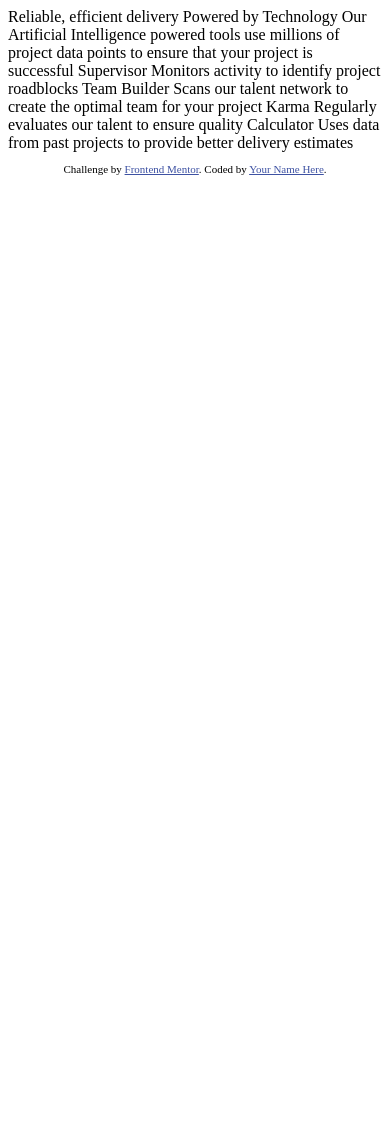
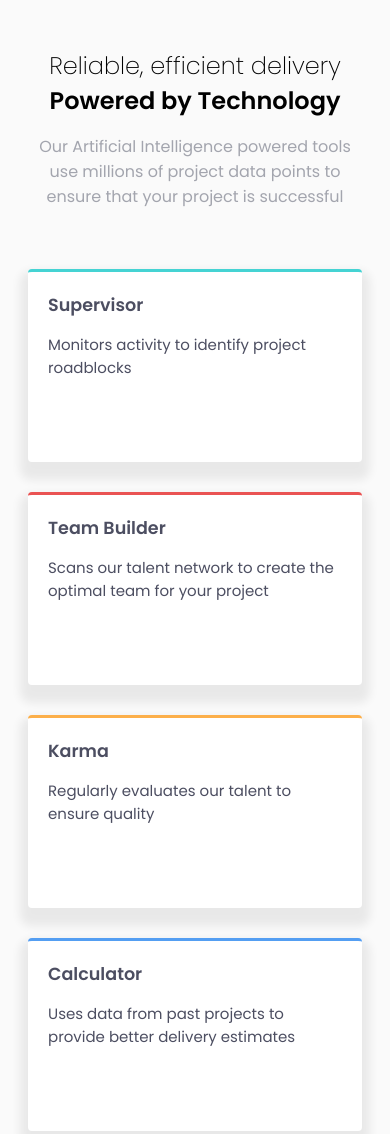
Before and after one commit to lewCodes/Four-Cards, a plain HTML site: page index.html in a window 390 px wide. Shown: the top 1134 px of the page. Before the commit the page ends 844 px from the top, so only its background shows below. Drawn offline with Linux system fonts and the light colour scheme.

Commit message:
Added html elements and mobile-first styling (not responsive)

```diff
--- a/index.html
+++ b/index.html
@@ -3,37 +3,41 @@
 <head>
   <meta charset="UTF-8">
   <meta name="viewport" content="width=device-width, initial-scale=1.0"> <!-- displays site properly based on user's device -->
-
+  <link rel="stylesheet" type="text/css" href="style.css">
   <link rel="icon" type="image/png" sizes="32x32" href="./images/favicon-32x32.png">
+  <link href="https://fonts.googleapis.com/css2?family=Poppins:wght@200;400;600&display=swap" rel="stylesheet">
 
   <title>Frontend Mentor | Four card feature section</title>
 
-  <!-- Feel free to remove these styles or customise in your own stylesheet 👍 -->
-  <style>
-    .attribution { font-size: 11px; text-align: center; }
-    .attribution a { color: hsl(228, 45%, 44%); }
-  </style>
 </head>
 <body>
 
-  Reliable, efficient delivery
-  Powered by Technology
+    <header>
+      <h2 id="first-h2">Reliable, efficient delivery</h2>
+      <h2 id="second-h2">Powered by Technology</h2>
 
-  Our Artificial Intelligence powered tools use millions of project data points
-  to ensure that your project is successful
+      <p>Our Artificial Intelligence powered tools use millions of project data points
+      to ensure that your project is successful</p>
+    </header>
 
-  Supervisor
-  Monitors activity to identify project roadblocks
-
-  Team Builder
-  Scans our talent network to create the optimal team for your project
-
-  Karma
-  Regularly evaluates our talent to ensure quality
-
-  Calculator
-  Uses data from past projects to provide better delivery estimates
-
+    <main>
+      <div class="box box1">
+        <h3 class="box-heading">Supervisor</h3>
+        <p class="box-p">Monitors activity to identify project roadblocks</p>
+      </div>
+      <div class="box box2">
+        <h3 class="box-heading">Team Builder</h3>
+        <p class="box-p">Scans our talent network to create the optimal team for your project</p>
+      </div>
+      <div class="box box3">
+        <h3 class="box-heading">Karma</h3>
+        <p class="box-p">Regularly evaluates our talent to ensure quality</p>
+      </div>
+      <div class="box box4">
+        <h3 class="box-heading">Calculator</h3>
+        <p class="box-p">Uses data from past projects to provide better delivery estimates</p>
+      </div>
+    </main>
 
   <footer>
     <p class="attribution">
--- /dev/null
+++ b/style.css
@@ -0,0 +1,67 @@
+/* Front End Mentor Styling for Footer */
+.attribution { font-size: 11px; text-align: center; }
+.attribution a { color: hsl(228, 45%, 44%); }
+
+/* General Styles */
+html {
+    font-family: 'Poppins', sans-serif;
+    margin: 0;
+    padding: 40px 20px;
+    background-color: hsl(0, 0%, 98%);
+}
+
+
+h3{
+    margin: 0;
+}
+/* Header Values */
+header {
+    text-align: center;
+}
+
+header h2{
+    margin: 0;
+}
+
+header #first-h2{
+    font-weight: 200;
+}
+
+header #second-h2{
+    font-weight: 600;
+}
+
+header p{
+    color:  hsl(229, 6%, 66%);
+    text-align: center;
+    margin-bottom: 60px;
+}
+
+/* Box Values */
+
+.box{
+    background-color: white;
+    padding: 20px;
+    margin-bottom: 30px;
+    height: 150px;
+    font-size: 15px;
+    color: hsl(234, 12%, 34%);
+    border-radius: 4px;
+    box-shadow: 0px 10px 10px 8px rgba(0,0,0,0.07);
+}
+
+.box1{
+    border-top: 3px solid hsl(180, 62%, 55%);
+}
+
+.box2{
+    border-top: 3px solid hsl(0, 78%, 62%);
+}
+
+.box3{
+    border-top: 3px solid hsl(34, 97%, 64%);
+}
+
+.box4{
+    border-top: 3px solid hsl(212, 86%, 64%);
+}
```
Also changed, not shown: delete.txt (deleted).
